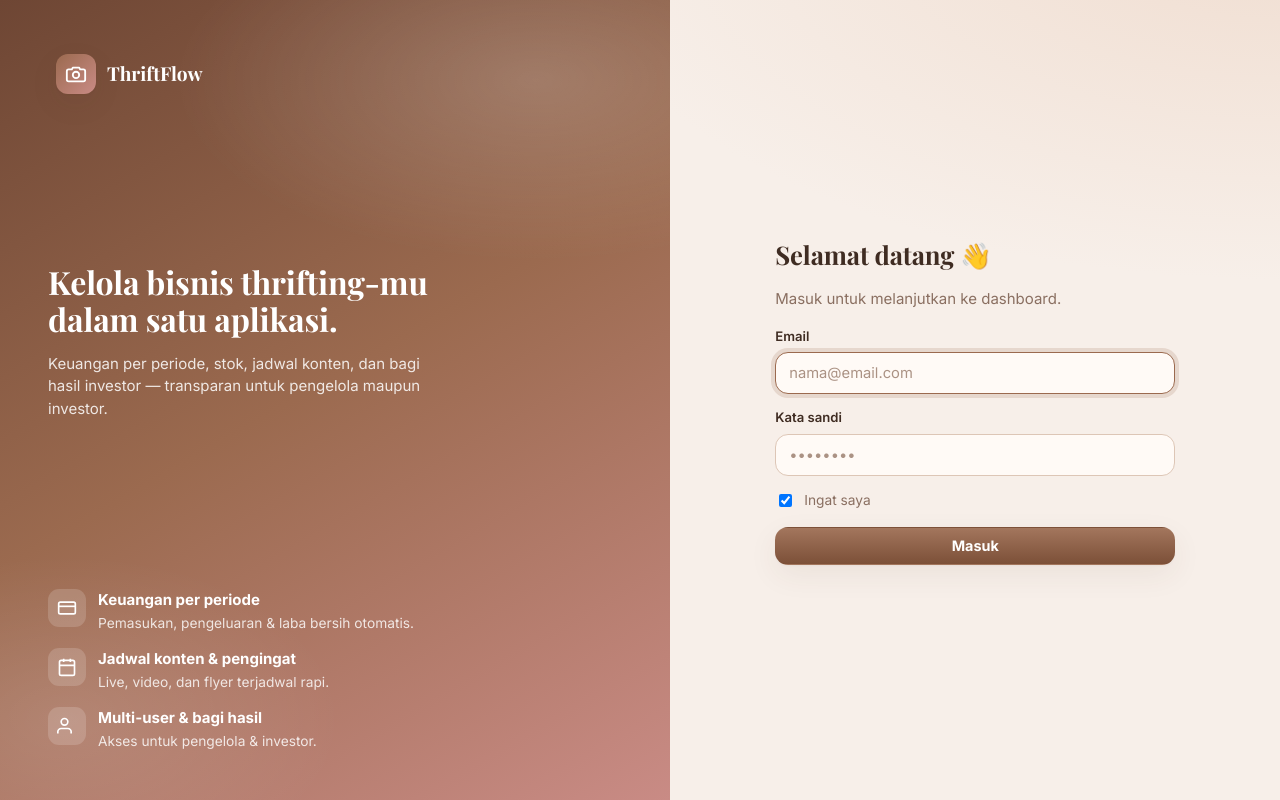
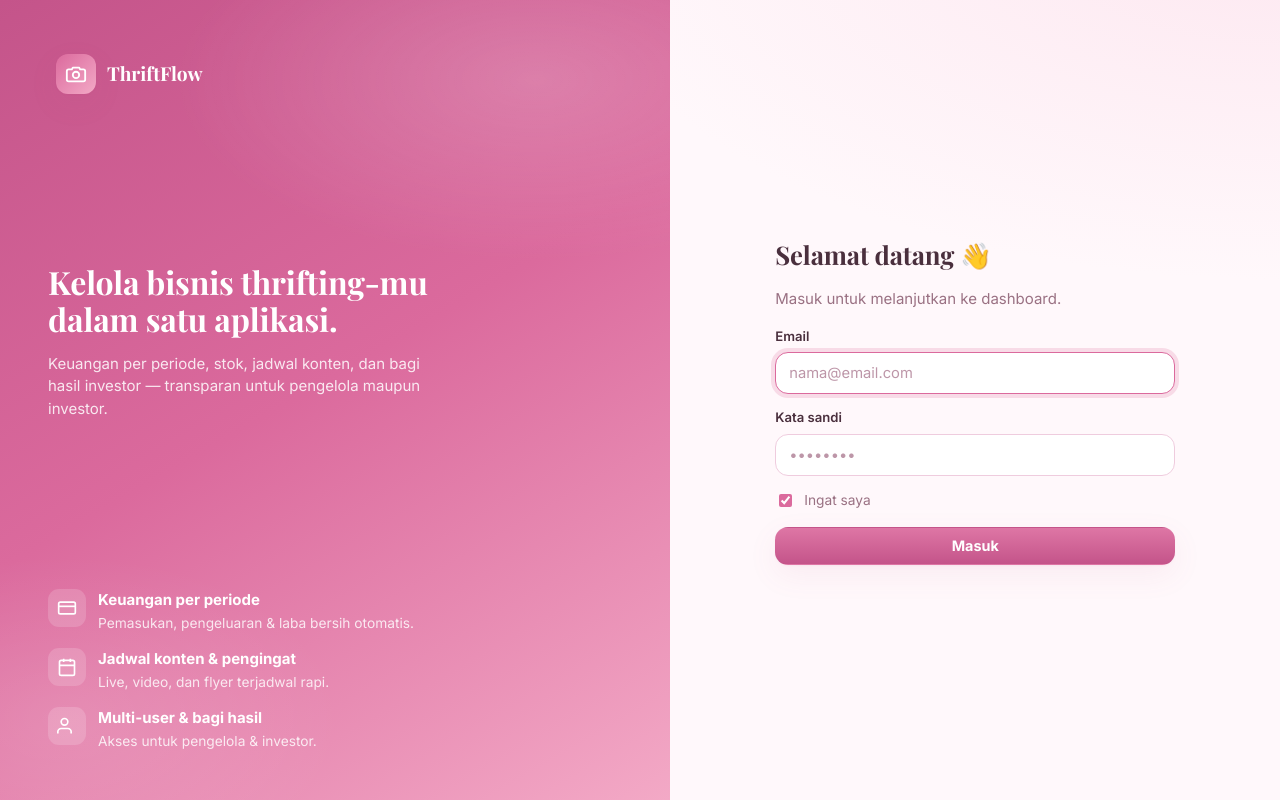
Before and after one commit to attahillah085-gif/data_kelas, a Flask app: template app/templates/auth/login.html in a window 1280 px wide. Run offline with Flask 3, Linux system fonts and the light colour scheme; the template is opened without the code that fills it, so the values that code supplies are empty.

Commit message:
Rebrand UI ke pink pastel soft + putih dominan, tambah logo The Girl House
- Palet baru: pink (#db6a9d) sebagai aksen (tombol/ikon/tipografi),
  putih (#fff8fb/#ffffff) sebagai latar dominan; light & dark
- style.css: tokens :root + dark, auth-hero gradient, accent-color checkbox/radio
- store.css: hero gradient pink, hover tombol hero (buang sisa biru), bintang rating
- Logo: app/static/brand/logo.svg (emblem rumah + hati + wordmark, pink lembut)
- Ikon PWA di-regen ke gradient pink; manifest & meta theme-color -> pink/putih
- sw.js cache v2 -> v3 (paksa ambil aset baru, hindari cache lama)

Co-Authored-By: Claude Opus 4.8 <noreply@anthropic.com>
Claude-Session: https://claude.ai/code/session_019wvRR22uoKs4UsfsAeuyxw

```diff
--- a/app/static/css/style.css
+++ b/app/static/css/style.css
@@ -1,43 +1,43 @@
 /* =========================================================
    The Girl House — Design System
-   Tema: coklat mocha + dusty rose + krem (light & dark)
+   Tema: pink pastel soft + putih dominan (light & dark)
    ========================================================= */
 
 /* ---------- Tokens ---------- */
 :root {
-  --primary: #9b6a4f;        /* mocha coklat */
-  --primary-strong: #7c5038; /* coklat tua */
-  --primary-soft: #f3e6dd;   /* mocha muda */
+  --primary: #db6a9d;        /* rose pink — tombol & aksen utama */
+  --primary-strong: #c4548a; /* pink lebih dalam — hover/press */
+  --primary-soft: #fdecf3;   /* pink sangat muda — background aksen */
   --primary-contrast: #ffffff;
 
-  --rose: #c98b85;           /* dusty rose (aksen logo) */
-  --rose-soft: #f4e5e2;
+  --rose: #f3a9c6;           /* pink pastel lembut */
+  --rose-soft: #fdeff5;
 
-  --bg: #f7efe9;             /* krem */
-  --bg-grad: radial-gradient(1200px 600px at 100% -10%, #f0ddd0 0%, transparent 60%),
-             radial-gradient(900px 500px at -10% 10%, #f4e6de 0%, transparent 55%);
-  --surface: #fffaf6;        /* putih hangat */
-  --surface-2: #f5e9e1;
-  --surface-3: #eedcd1;
-  --border: #ecdccf;
-  --border-strong: #ddc6b6;
+  --bg: #fff8fb;             /* putih dominan (semburat pink tipis) */
+  --bg-grad: radial-gradient(1200px 600px at 100% -10%, #fde7f0 0%, transparent 60%),
+             radial-gradient(900px 500px at -10% 10%, #fdeef6 0%, transparent 55%);
+  --surface: #ffffff;        /* putih murni */
+  --surface-2: #fdf3f8;
+  --surface-3: #fbe9f1;
+  --border: #f6e2ec;
+  --border-strong: #efccde;
 
-  --text: #3f2c22;           /* coklat gelap */
-  --text-muted: #8a6f61;
-  --text-soft: #ab9284;
+  --text: #4a2f3d;           /* plum gelap lembut */
+  --text-muted: #9a7183;
+  --text-soft: #bd96a8;
 
   --success: #4b9b6e;  --success-soft: #dcefe3;
-  --danger: #c0544f;   --danger-soft: #f6e0dd;
-  --warning: #bf8a3a;  --warning-soft: #f6e9d3;
-  --info: #9b6a4f;     --info-soft: #f3e6dd;
-  --purple: #b07d8f;   --purple-soft: #f2e5ea;   /* rose-ungu */
+  --danger: #d3556f;   --danger-soft: #fbe3e8;
+  --warning: #d59433;  --warning-soft: #f8ecd6;
+  --info: #db6a9d;     --info-soft: #fdecf3;
+  --purple: #b57bb0;   --purple-soft: #f4e7f3;   /* pink-ungu */
 
   --radius: 18px;
   --radius-sm: 12px;
   --radius-lg: 26px;
-  --shadow: 0 1px 2px rgba(80,50,35,.04), 0 10px 30px rgba(90,60,40,.07);
-  --shadow-lg: 0 18px 48px rgba(90,60,40,.16);
-  --ring: 0 0 0 4px rgba(155,106,79,.18);
+  --shadow: 0 1px 2px rgba(180,80,120,.05), 0 10px 30px rgba(190,90,130,.08);
+  --shadow-lg: 0 18px 48px rgba(190,90,130,.16);
+  --ring: 0 0 0 4px rgba(219,106,157,.20);
 
   --sidebar-w: 256px;
   --font: "Inter", -apple-system, BlinkMacSystemFont, "Segoe UI", Roboto, Helvetica, Arial, sans-serif;
@@ -45,39 +45,40 @@
 }
 
 :root[data-theme="dark"] {
-  --primary: #d7a488;        /* mocha terang */
-  --primary-strong: #c08a6a;
-  --primary-soft: rgba(215,164,136,.16);
-  --primary-contrast: #241812;
+  --primary: #f0a0c2;        /* pink terang */
+  --primary-strong: #e888b0;
+  --primary-soft: rgba(240,160,194,.16);
+  --primary-contrast: #2a1720;
 
-  --rose: #d9a6a0;
-  --rose-soft: rgba(217,166,160,.16);
+  --rose: #f4b8d0;
+  --rose-soft: rgba(244,184,208,.16);
 
-  --bg: #211611;             /* espresso */
-  --bg-grad: radial-gradient(1100px 600px at 100% -10%, rgba(215,164,136,.14) 0%, transparent 60%),
-             radial-gradient(800px 500px at -10% 5%, rgba(201,139,133,.10) 0%, transparent 55%);
-  --surface: #2c1f18;
-  --surface-2: #34251d;
-  --surface-3: #3f2e25;
-  --border: #45332a;
-  --border-strong: #56412f;
+  --bg: #1d1319;             /* plum gelap */
+  --bg-grad: radial-gradient(1100px 600px at 100% -10%, rgba(240,160,194,.14) 0%, transparent 60%),
+             radial-gradient(800px 500px at -10% 5%, rgba(243,169,198,.10) 0%, transparent 55%);
+  --surface: #281a22;
+  --surface-2: #31212a;
+  --surface-3: #3d2a34;
+  --border: #45303b;
+  --border-strong: #573c49;
 
-  --text: #f3e7df;
-  --text-muted: #c5ab9c;
-  --text-soft: #9a8171;
+  --text: #f6e6ee;
+  --text-muted: #cba9ba;
+  --text-soft: #9a7d8b;
 
   --success: #5cc08e;  --success-soft: rgba(92,192,142,.15);
-  --danger: #e08a84;   --danger-soft: rgba(224,138,132,.16);
+  --danger: #e88a9c;   --danger-soft: rgba(232,138,156,.16);
   --warning: #e0b463;  --warning-soft: rgba(224,180,99,.15);
-  --info: #d7a488;     --info-soft: rgba(215,164,136,.14);
-  --purple: #d9a6b6;   --purple-soft: rgba(217,166,182,.16);
+  --info: #f0a0c2;     --info-soft: rgba(240,160,194,.14);
+  --purple: #d9a6d3;   --purple-soft: rgba(217,166,211,.16);
 
   --shadow: 0 1px 2px rgba(0,0,0,.3), 0 10px 30px rgba(0,0,0,.4);
   --shadow-lg: 0 16px 50px rgba(0,0,0,.55);
-  --ring: 0 0 0 3px rgba(215,164,136,.3);
+  --ring: 0 0 0 3px rgba(240,160,194,.3);
 }
 
 * { box-sizing: border-box; }
+input[type="checkbox"], input[type="radio"] { accent-color: var(--primary); }
 html, body { height: 100%; }
 body {
   margin: 0;
@@ -400,7 +401,7 @@ dialog::backdrop { background: rgba(15,23,42,.45); backdrop-filter: blur(3px); }
 
 /* ---------- Auth pages ---------- */
 .auth-wrap { min-height: 100vh; display: grid; grid-template-columns: 1.1fr 1fr; }
-.auth-hero { background: linear-gradient(150deg, #6e4634 0%, #9b6a4f 48%, #c98b85 100%);
+.auth-hero { background: linear-gradient(150deg, #c4548a 0%, #db6a9d 48%, #f3a9c6 100%);
   color: #fff; padding: 48px; display: flex; flex-direction: column; justify-content: space-between; position: relative; overflow: hidden; }
 .auth-hero::after { content:""; position: absolute; inset: 0;
   background: radial-gradient(600px 300px at 80% 10%, rgba(255,255,255,.18), transparent 60%),
--- a/app/static/sw.js
+++ b/app/static/sw.js
@@ -1,5 +1,5 @@
 /* The Girl House Service Worker */
-const CACHE = "thegirlhouse-v2";
+const CACHE = "thegirlhouse-v3";
 const APP_SHELL = [
   "/offline",
   "/static/css/style.css",
--- a/app/templates/base.html
+++ b/app/templates/base.html
@@ -3,8 +3,8 @@
 <head>
   <meta charset="utf-8">
   <meta name="viewport" content="width=device-width, initial-scale=1, viewport-fit=cover">
-  <meta name="theme-color" content="#9b6a4f" media="(prefers-color-scheme: light)">
-  <meta name="theme-color" content="#211611" media="(prefers-color-scheme: dark)">
+  <meta name="theme-color" content="#db6a9d" media="(prefers-color-scheme: light)">
+  <meta name="theme-color" content="#1d1319" media="(prefers-color-scheme: dark)">
   <title>{% block title %}{{ setting.business_name if setting else 'ThriftFlow' }}{% endblock %}</title>
   <link rel="manifest" href="{{ url_for('manifest') }}">
   <link rel="icon" href="{{ url_for('static', filename='icons/favicon.svg') }}">
--- a/app/templates/store/store_base.html
+++ b/app/templates/store/store_base.html
@@ -3,8 +3,8 @@
 <head>
   <meta charset="utf-8">
   <meta name="viewport" content="width=device-width, initial-scale=1, viewport-fit=cover">
-  <meta name="theme-color" content="#9b6a4f" media="(prefers-color-scheme: light)">
-  <meta name="theme-color" content="#211611" media="(prefers-color-scheme: dark)">
+  <meta name="theme-color" content="#db6a9d" media="(prefers-color-scheme: light)">
+  <meta name="theme-color" content="#1d1319" media="(prefers-color-scheme: dark)">
   <title>{% block title %}{{ setting.business_name }} — Toko Online{% endblock %}</title>
   <meta name="description" content="{% block meta_desc %}{{ setting.shop_description }}{% endblock %}">
   <link rel="canonical" href="{{ request.base_url }}">
--- a/scripts/make_icons.py
+++ b/scripts/make_icons.py
@@ -53,7 +53,7 @@ def draw_bag(draw, size, pad, stroke_col, w):
 
 
 def make(size, radius_ratio=0.22, pad_ratio=0.26, maskable=False):
-    bg = gradient(size, (124, 80, 56), (201, 139, 133)).convert("RGBA")
+    bg = gradient(size, (219, 106, 157), (243, 169, 198)).convert("RGBA")
     if maskable:
         # latar penuh (tanpa sudut membulat) + area aman di tengah
         img = bg
```
Also changed, not shown: app/static/css/store.css (+4 -4 lines), app/static/brand/logo.svg (added), app/static/icons/badge-72.png, app/static/icons/icon-192.png, app/static/icons/icon-512.png, app/static/icons/icon-maskable-512.png, app/static/manifest.webmanifest.
